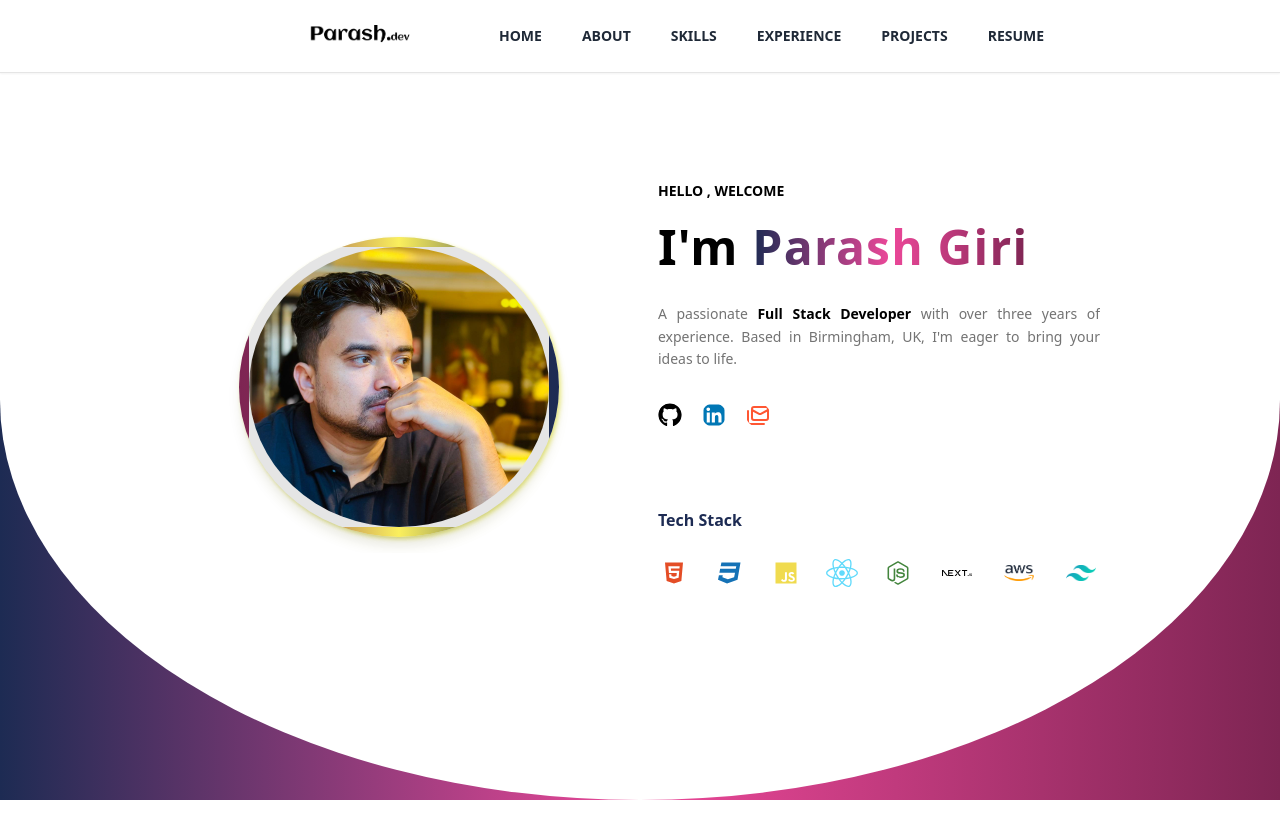
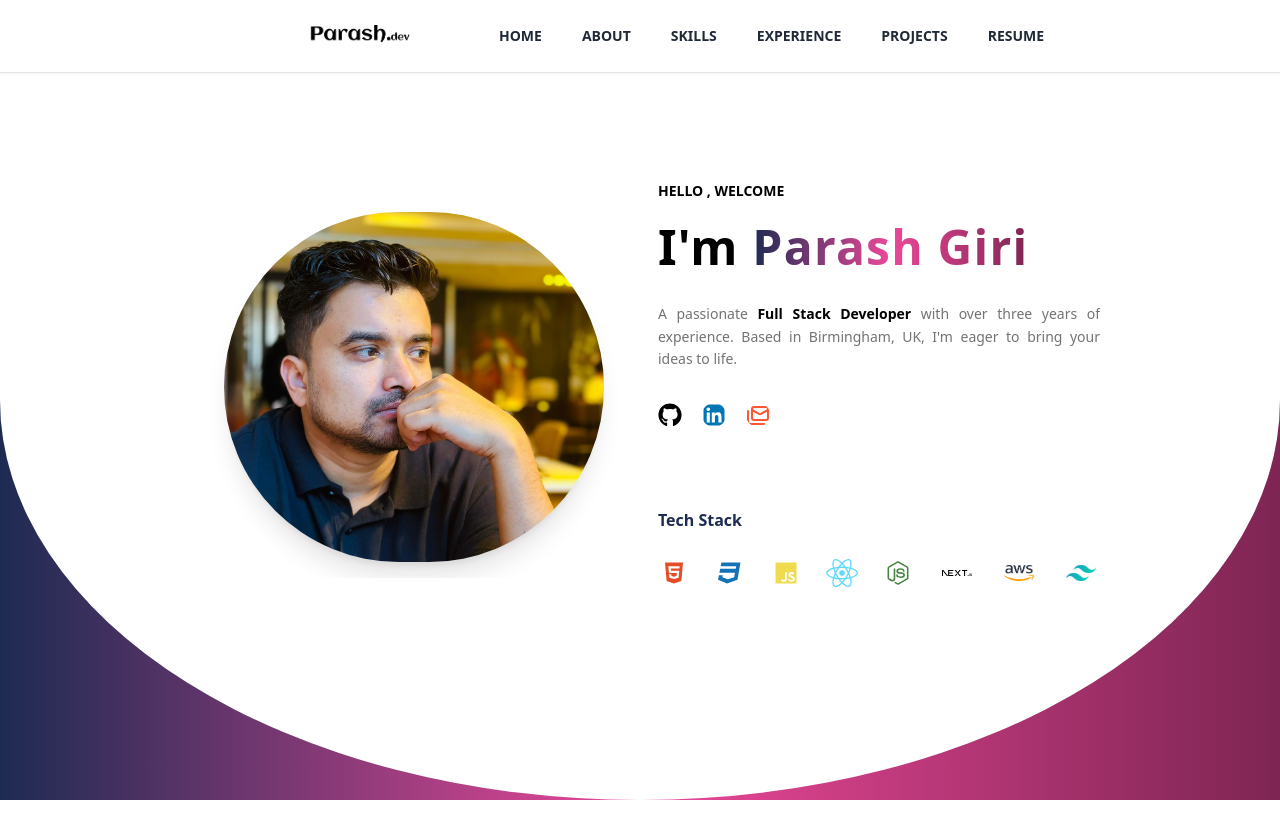
Before and after one commit to parashe/portfolio, a Next.js app: page / in a window 1280 px wide. Shown: the top 838 px of the page. Built offline with nearby package versions, Linux system fonts and the light colour scheme.

Commit message:
added changes

```diff
--- a/src/components/Home/home.tsx
+++ b/src/components/Home/home.tsx
@@ -14,8 +14,7 @@ import { Title } from "../atoms";
 
 export const Home = () => {
   const picture =
-    "h-full max-h-[300px] w-[300px]  image-home  brightness-100 shadow-lg  opacity-100   w-[100%] shrink-0  bg-neutral-200 object-cover md:mx-12 md:w-[250px] lg:h-[320px] lg:w-[320px] ";
-
+  "h-full max-h-[350px] w-[350px] rounded-full brightness-100 shadow-xl opacity-100 shrink-0 bg-neutral-200 object-cover md:mx-12 md:w-[300px] lg:h-[380px] lg:w-[380px] transform hover:scale-105 transition-transform duration-500";
   const paragraph =
     " mt-5 text-sm  leading-relaxed lg:leading-relaxed  text-neutral-500";
 
@@ -205,7 +204,8 @@ export const Home = () => {
                     </header>
                   </div>
 
-                  <div className="w-full flex text-center justify-center  image-content  p-4   ">
+                  <div className="w-full flex text-center justify-center image-content p-4 relative group">
+                  <div className="relative">
                     <Image
                       src="/parash.jpg"
                       className={picture}
@@ -214,7 +214,12 @@ export const Home = () => {
                       height={700}
                       priority
                     />
+                    {/* <div className="absolute inset-0 rounded-2xl bg-gradient-to-br from-transparent via-transparent to-black opacity-20 group-hover:opacity-30 transition-opacity duration-300"></div>
+                    <div className="absolute inset-0 rounded-2xl border-4 border-transparent group-hover:border-white/30 transition-all duration-500"></div>
+                 */}
                   </div>
+                </div>
+
                 </div>
               </div>
             </div>
--- a/src/components/skills/skills.tsx
+++ b/src/components/skills/skills.tsx
@@ -138,7 +138,7 @@ export const Skills: React.FC<SkillsProps> = () => {
                 className="card flex flex-col items-center justify-center  mt-5  rounded-lg shadow-md"
               >
                 <div className=" about-text lg p-10">
-                  <h3 className="uppercase text-blue-500  text-sm text-center font-black">
+                  <h3 className="uppercase text-black  text-sm text-center font-black">
                     {skill.title} Tech Stack
                   </h3>
                   <div className="w-full h-full flex flex-col items-center justify-center text-center">
--- a/src/styles/globals.css
+++ b/src/styles/globals.css
@@ -39,7 +39,7 @@
 .image-home {
     position: relative;
     display: inline-block;
-    border-radius: 50%;
+    border-radius: 100%;
     border: 10px solid transparent;
     border-image: linear-gradient(to right, #7E2553, #FAEF5D, #1D2B53);
     border-image-slice: 1;
```
